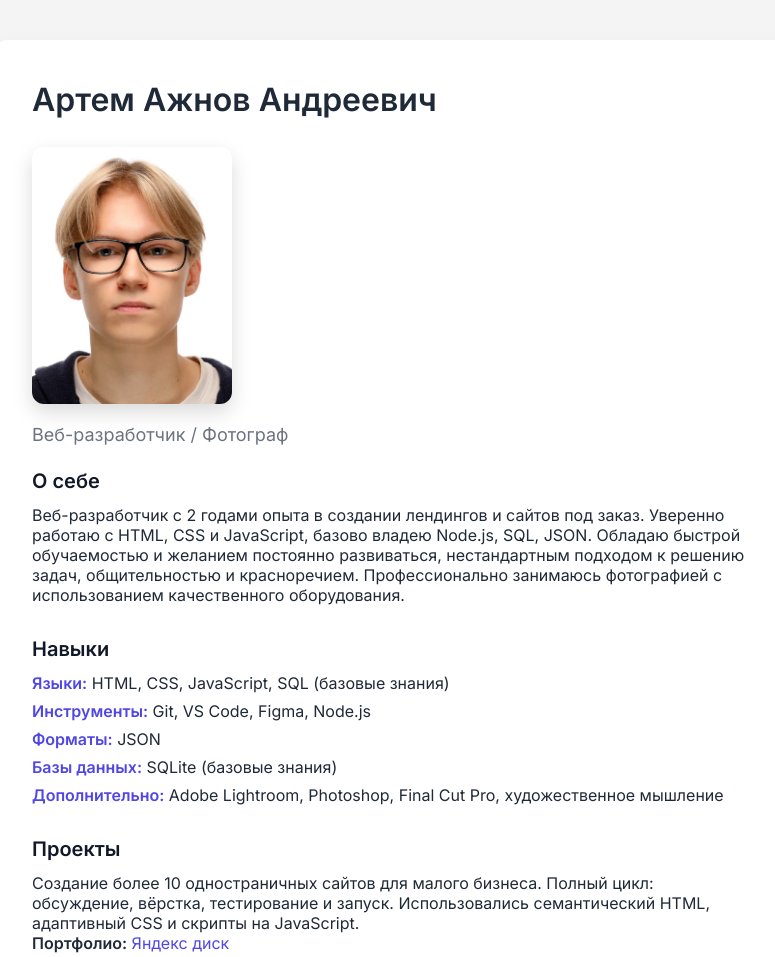
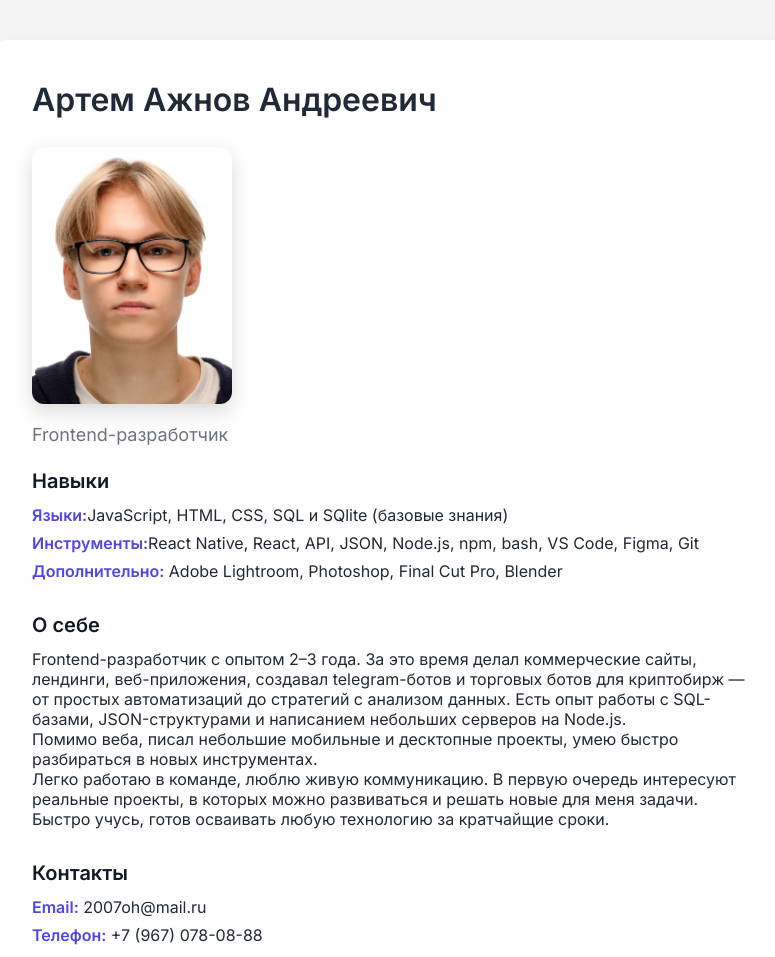
Before and after one commit to Art888f/-, a plain HTML site: page index.html in a window 1280 px wide. Shown: the top 957 px of the page, without its empty margins (248-1023 px from the left). Drawn offline with Linux system fonts and the light colour scheme.

Commit message:
Update index.html

```diff
--- a/index.html
+++ b/index.html
@@ -2,7 +2,7 @@
 <head>
   <meta charset="UTF-8" />
   <meta name="viewport" content="width=device-width, initial-scale=1.0" />
-  <title>Артем Ажнов — Веб-разработчик</title>
+  <title>Артем Ажнов — Frontend-разработчик</title>
   <link href="https://fonts.googleapis.com/css2?family=Inter:wght@400;600&display=swap" rel="stylesheet">
   <style>
      * {
@@ -78,29 +78,32 @@
   <div class="container">
     <h1>Артем Ажнов Андреевич</h1>
     <img src="artem.jpg" alt="Фото Артема" class="profile-photo" />
-    <div class="subtitle">Веб-разработчик / Фотограф</div>
-
-    <section>
-      <h2>О себе</h2>
-      <p>Веб-разработчик с 2 годами опыта в создании лендингов и сайтов под заказ. Уверенно работаю с HTML, CSS и JavaScript, базово владею Node.js, SQL, JSON. Обладаю быстрой обучаемостью и желанием постоянно развиваться, нестандартным подходом к решению задач, общительностью и красноречием. Профессионально занимаюсь фотографией с использованием качественного оборудования.</p>
-    </section>
+    <div class="subtitle">Frontend-разработчик</div>
 
     <section>
       <h2>Навыки</h2>
       <ul>
-        <li><span class="highlight">Языки:</span> HTML, CSS, JavaScript, SQL (базовые знания)</li>
-        <li><span class="highlight">Инструменты:</span> Git, VS Code, Figma, Node.js</li>
-        <li><span class="highlight">Форматы:</span> JSON </li>
-        <li><span class="highlight">Базы данных:</span> SQLite (базовые знания)</li>
-        <li><span class="highlight">Дополнительно:</span> Adobe Lightroom, Photoshop, Final Cut Pro, художественное мышление</li>
+        <li><span class="highlight">Языки:</span>JavaScript, HTML, CSS, SQL и SQlite (базовые знания)</li>
+        <li><span class="highlight">Инструменты:</span>React Native, React, API, JSON, Node.js, npm, bash, VS Code, Figma, Git</li>
+        <li><span class="highlight">Дополнительно:</span> Adobe Lightroom, Photoshop, Final Cut Pro, Blender</li>
       </ul>
     </section>
+    <section>
+      <h2>О себе</h2>
+      <p>Frontend-разработчик с опытом 2–3 года. За это время делал коммерческие сайты, лендинги, веб-приложения, создавал telegram-ботов и торговых ботов для криптобирж — от простых автоматизаций до стратегий с анализом данных. Есть опыт работы с SQL-базами, JSON-структурами и написанием небольших серверов на Node.js.</p>
 
-    <section>
+      <p>Помимо веба, писал небольшие мобильные и десктопные проекты, умею быстро разбираться в новых инструментах.</p>
+
+      <p> Легко работаю в команде, люблю живую коммуникацию. В первую очередь интересуют реальные проекты, в которых можно развиваться и решать новые для меня задачи. Быстро учусь, готов осваивать любую технологию за кратчайщие сроки.</p>
+    </section>
+
+
+
+    <!-- <section>
       <h2>Проекты</h2>
-      <p>Создание более 10 одностраничных сайтов для малого бизнеса. Полный цикл: обсуждение, вёрстка, тестирование и запуск. Использовались семантический HTML, адаптивный CSS и скрипты на JavaScript.</p>
+      <p>Создание более 10 одностраничных сайтов для малого бизнеса. Полный цикл: обсуждение, вёрстка, тестирование и запуск. Использовались семантический HTML, адаптивный CSS и простые скрипты на JavaScript.</p>
       <p><strong>Портфолио:</strong> <a href="https://disk.yandex.ru/d/uufKWyf9dtsAFQ" target="_blank">Яндекс диск</a></p>
-    </section>
+    </section> -->
 
     <section>
       <h2>Контакты</h2>
```
